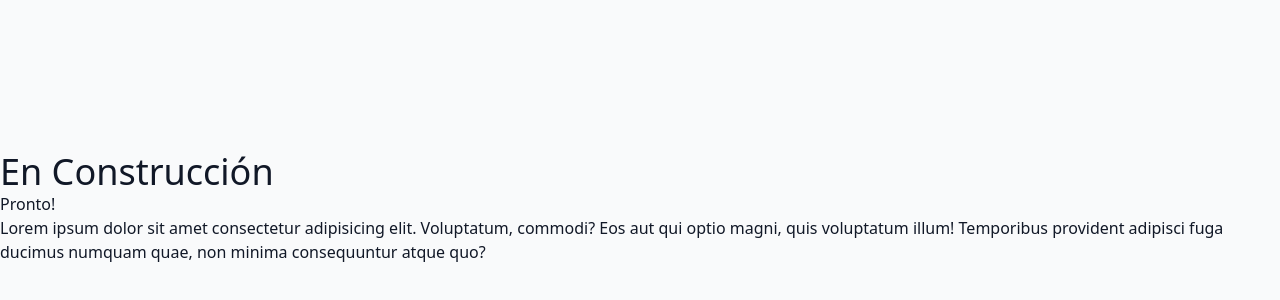
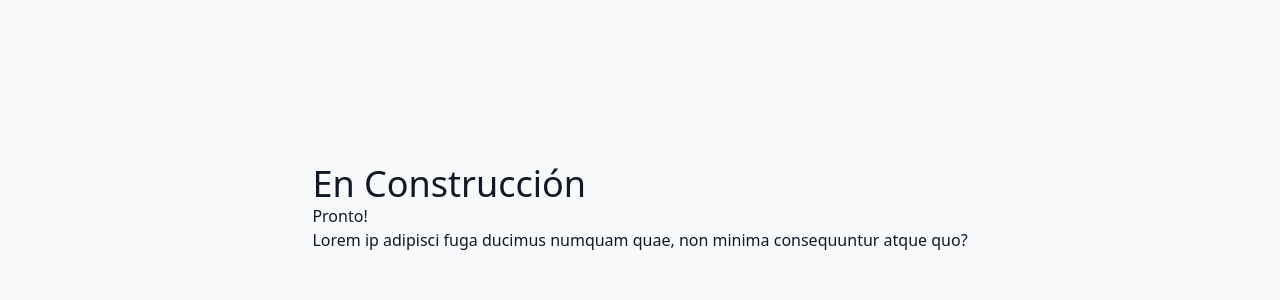
Before and after one commit to omarcardoze/bucorecursos, a Next.js app: page /resources in a window 1280 px wide. Shown: the part 192-492 px from the top of the page. Built offline with nearby package versions, Linux system fonts and the light colour scheme.

Commit message:
Add lint config5

```diff
--- a/package.json
+++ b/package.json
@@ -40,8 +40,5 @@
     "prettier": "^2.7.1",
     "tailwindcss": "^3.2.1",
     "typescript": "^4.8.4"
-  },
-  "lint-staged": {
-    "*.{js,jsx,mjs,ts,tsx}": "eslint --fix"
   }
 }
--- a/pages/resources.tsx
+++ b/pages/resources.tsx
@@ -3,7 +3,7 @@ const Resources = () => {
     <div className='h-screen grid place-content-center'>
       <h1 className='text-4xl'>En Construcción</h1>
       <p>Pronto!</p>
-      <p>Lorem ipsum dolor sit amet consectetur adipisicing elit. Voluptatum, commodi? Eos aut qui optio magni, quis voluptatum illum! Temporibus provident adipisci fuga ducimus numquam quae, non minima consequuntur atque quo?</p>
+      <p>Lorem ip adipisci fuga ducimus numquam quae, non minima consequuntur atque quo?</p>
     </div>
   )
 }
```
Also changed, not shown: 1 other file (tests, documents, lock files or other folders).
